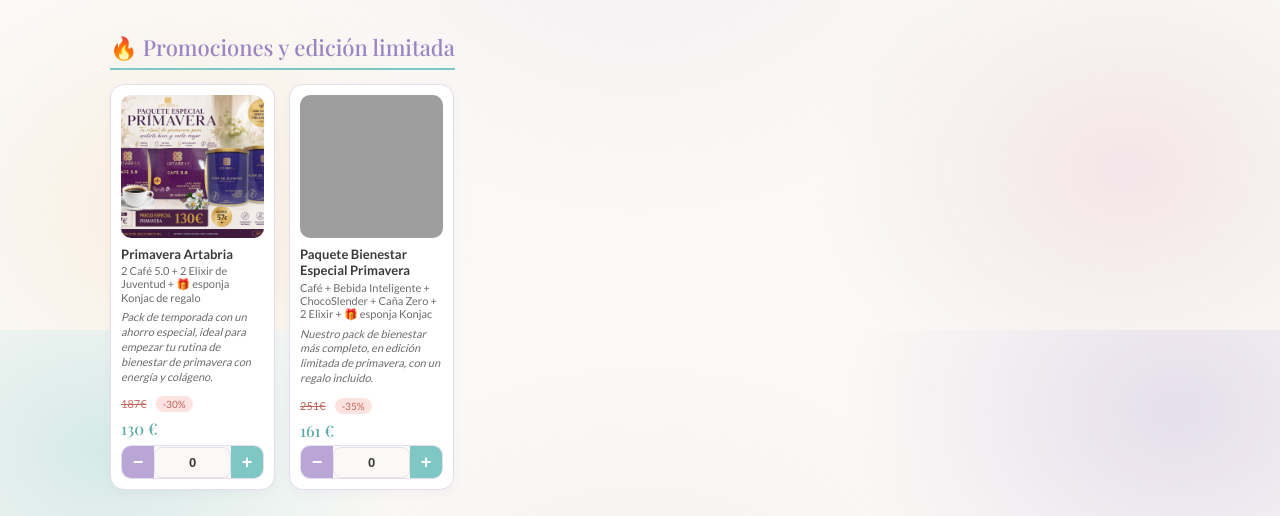
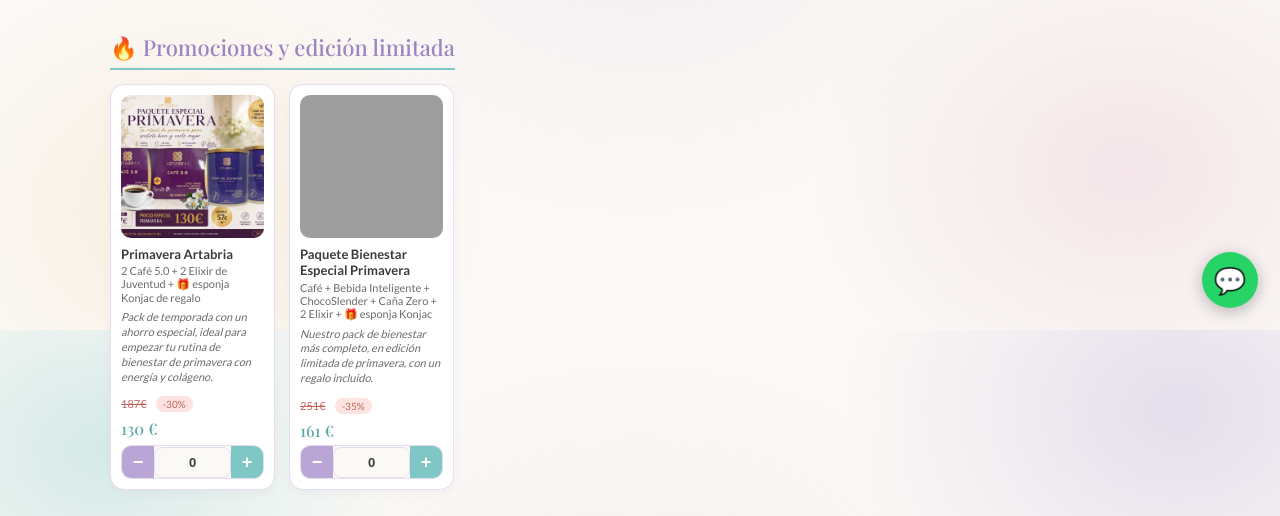
Before and after one commit to milafragaherrera2013-jpg/milafraga-app, a Flask app: page / in a window 1280 px wide. Shown: the part 470-986 px from the top of the page. Run offline with Flask 3, Linux system fonts and the light colour scheme; some web fonts are replaced; grey boxes are pictures that could not be loaded.

Commit message:
Update formulario.html

```diff
--- a/templates/formulario.html
+++ b/templates/formulario.html
@@ -64,6 +64,9 @@
       <label>Email (opcional)</label>
       <input type="email" name="email_cliente" placeholder="tuemail@ejemplo.com">
 
+      <label>Código de descuento o referido (opcional)</label>
+      <input type="text" name="codigo_descuento" placeholder="Si una amiga te lo ha pasado, ponlo aquí">
+
       <label>Dirección de envío</label>
       <input type="text" name="direccion_cliente">
 
@@ -109,5 +112,10 @@ function cambiarCantidad(id, delta) {
   input.value = val;
 }
 </script>
+
+<a href="https://wa.me/{{ cobro.whatsapp | replace('+','') }}?text=Hola%20{{ negocio.marca | urlencode }}%2C%20tengo%20una%20pregunta%20antes%20de%20hacer%20mi%20pedido"
+   class="whatsapp-flotante" target="_blank" title="Escríbeme por WhatsApp">
+  💬
+</a>
 </body>
 </html>
```
